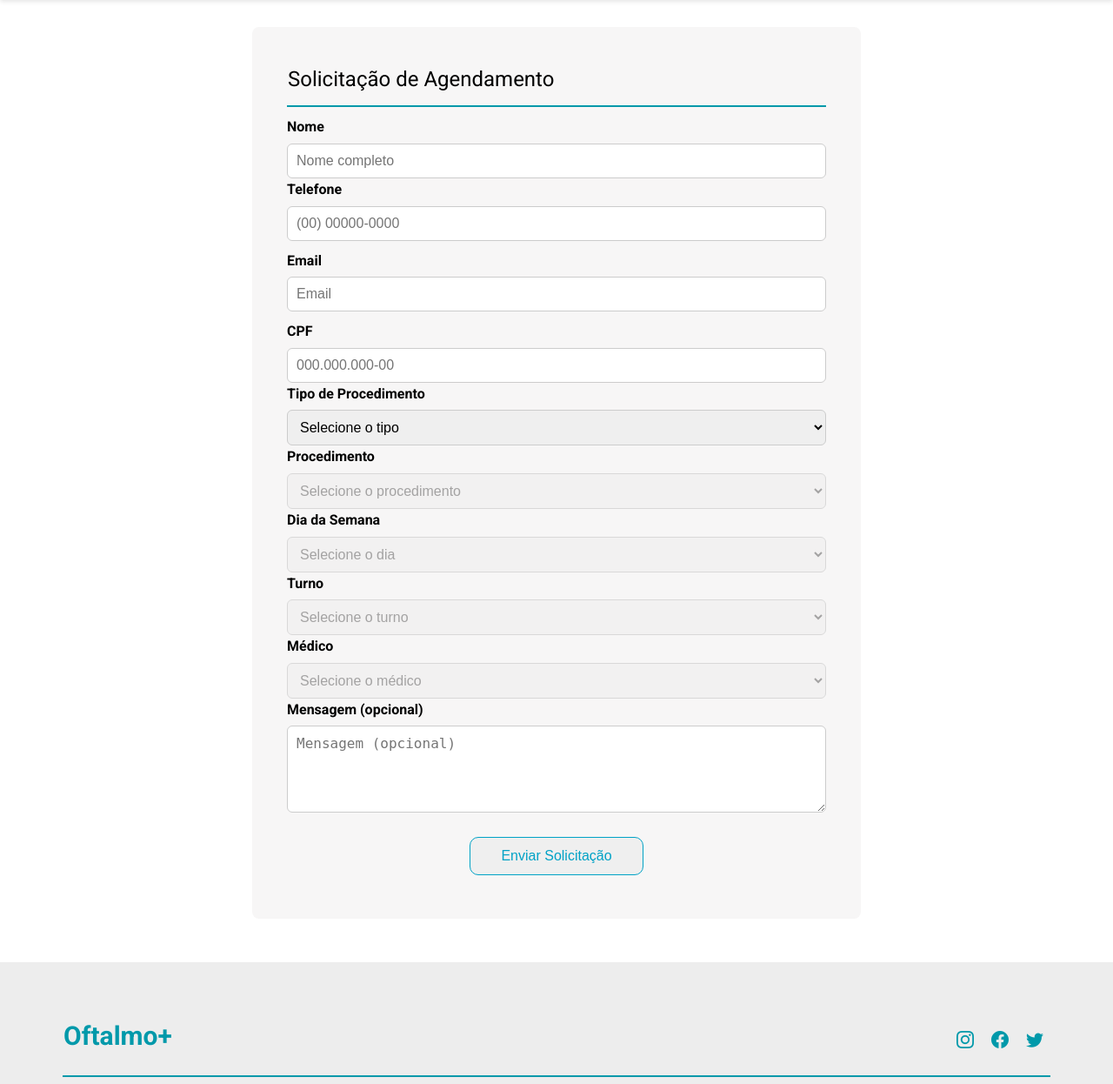
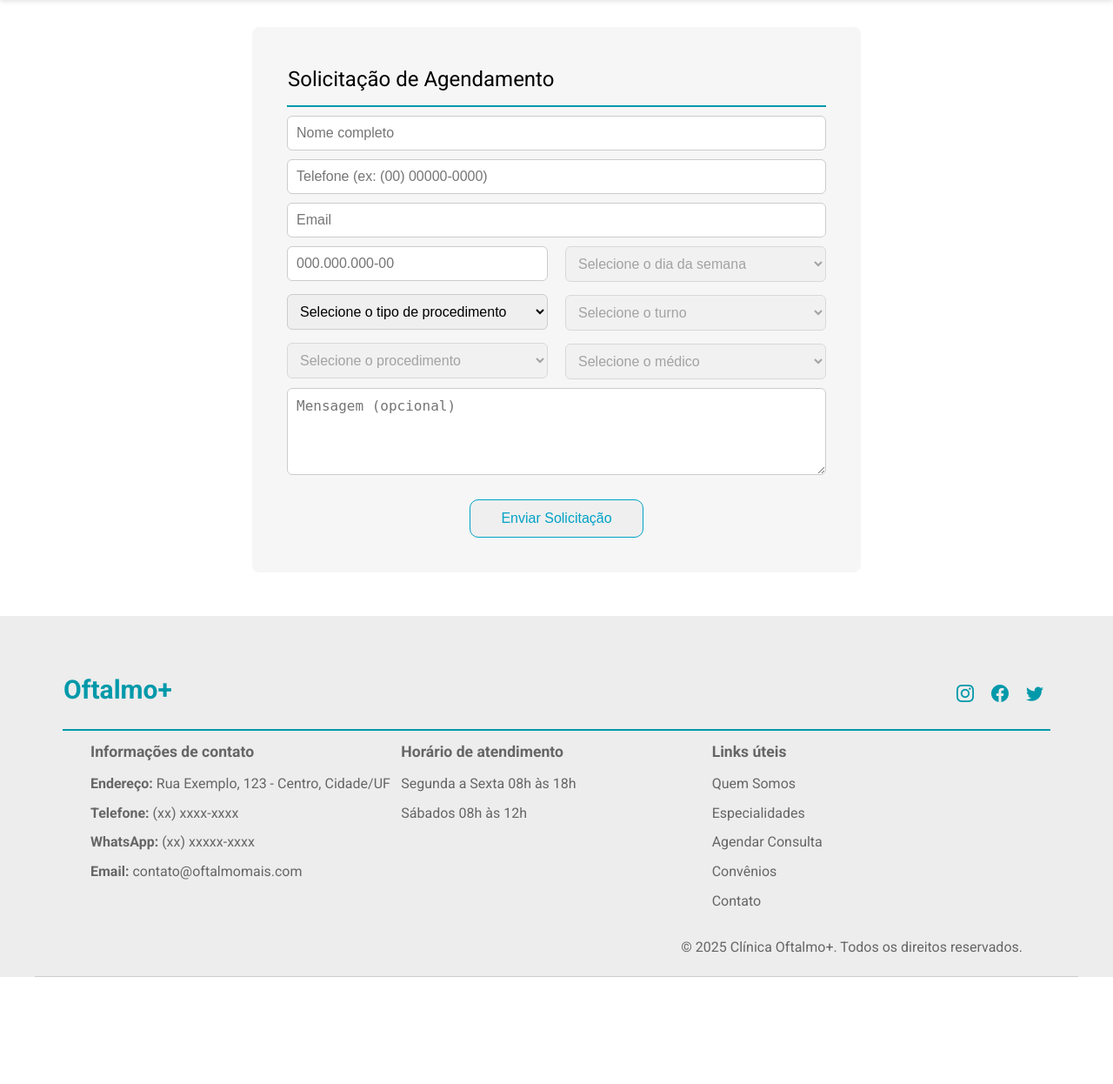
Before and after one commit to lannyily/Oftalmo, a Django app: page /formularioConsulta/ in a window 1280 px wide. Shown: the part 89-1335 px from the top of the page at 87% size. After the commit the page ends 1212 px from the top, so only its background shows below. Run offline with Django 5.2, Linux system fonts and the light colour scheme.

Commit message:
Ajuste na marcação de procedimento

```diff
--- a/app/mensagem.py
+++ b/app/mensagem.py
@@ -14,7 +14,11 @@
         mensagem = (
             f"Olá {consulta.nome}! Sua consulta com {consulta.medico.nome} "
             f"foi confirmada para {consulta.data_atribuida.strftime('%d/%m/%Y')}.\n\n"
-            "Por favor, chegue com 10 minutos de antecedência.\n\n"
+            f"🕑 *Turno:* {consulta.turno}\n"
+            f"🧑‍⚕️ *Médico:* Dr(a). {consulta.medico.nome}\n"
+            f"📄 *Procedimento:* {consulta.procedimento}\n"
+            "Por favor, chegue com 10 minutos de antecedência.\n"
+            "Se deseja mudar a data do procedimento?\n\n"
             "Atenciosamente,\nEquipe Clínica"
         )
 
--- a/app/signals.py
+++ b/app/signals.py
@@ -1,10 +1,10 @@
 from django.db.models.signals import post_save
 from django.dispatch import receiver
-from .models import Consulta
+from .models import Agenda
 import time
 from django.conf import settings
 
-@receiver(post_save, sender=Consulta)
+@receiver(post_save, sender=Agenda)
 def enviar_whatsapp_apos_confirmacao(sender, instance, created, **kwargs):
     if not created and instance.confirmada:
         if not getattr(settings, 'WHATSAPP_ENABLED', False):
--- a/app/static/css/formularioC.css
+++ b/app/static/css/formularioC.css
@@ -17,6 +17,7 @@
     width: 100%;
     background-color: white;
     box-shadow: 0 2px 5px rgba(0,0,0,0.1);
+    z-index: 1000;
   }
 
 .cabecalho {
@@ -79,7 +80,6 @@
 
 }
 
-
 button {
     border: 1px solid #00a2c6;
     color: #00a2c6;
@@ -98,8 +98,6 @@
     transition: background-color 0.3s, color 0.3s;
 }
 
-
-
 hr{
     font-weight: normal;
     border: none;
@@ -113,18 +111,12 @@
     gap: 10px;
 }
 
-.form-row {
-
-  gap: 10px;
-  margin-bottom: 10px;
+.form-mensagem{
+  margin-top: 10px;
 }
 
 .form-row:nth-child(2) { /* linha do email */
   flex-direction: column;
-}
-
-.form-group {
-  flex: 1; /* Para que os campos ocupem igualmente o espaço na linha */
 }
 
 .form-row:nth-child(2) .form-group {
@@ -132,7 +124,26 @@
   width: 100%;
 }
 
+.form-row, .form-group {
+  gap: 10px;
+  margin-bottom: 10px;
+}
 
+.form-groups {
+  display: flex;
+  gap: 20px; /* Espaço entre as colunas */
+}
+
+.form-column {
+  flex: 1;
+  display: flex;
+  flex-direction: column;
+  gap: 15px; /* Espaço entre os itens */
+}
+
+.form-group {
+  width: 100%;
+}
 
 form label {
   display: block;
@@ -158,7 +169,6 @@
     min-height: 100px;
     grid-column: span 2;
 }
-
 
 input[name="nome"],
 input[name="telefone"] {
@@ -237,7 +247,6 @@
   flex: 1 1 300px;
 }
 
-
 .footer-columns{
   display: flex;
   max-width: 1200px;
@@ -294,9 +303,6 @@
   height: 20px;
 }
 
-
-
-
   /* Responsividade da apresentação */
 @media (max-width: 900px) {
     .hero {
--- a/app/templates/formularioConsulta.html
+++ b/app/templates/formularioConsulta.html
@@ -43,14 +43,14 @@
 
       <div class="form-row">
         <div class="form-group">
-      <label for="nome">Nome</label>
+
           <input type="text" name="nome" placeholder="Nome completo"
                   pattern="^[A-Za-zÀ-ÿ]{2,}(?:\s[A-Za-zÀ-ÿ]{2,})+$"
                   title="Digite seu nome completo (nome e sobrenome)" required>
         </div>
         <div class="form-group">
-      <label for="telefone">Telefone</label>
-      <input type="tel" name="telefone" id="telefone" placeholder="(00) 00000-0000"
+
+          <input type="tel" name="telefone" id="telefone" placeholder="Telefone (ex: (00) 00000-0000)"
                   pattern="\(\d{2}\)\s?\d{5}-\d{4}"
                   title="Formato esperado: (11) 91234-5678" required>
         </div>
@@ -58,61 +58,52 @@
 
       <div class="form-row">
         <div class="form-group">
-      <label for="email">Email</label>
+
           <input type="email" name="email" placeholder="Email" required>
         </div>
       </div>
 
-  <div class="form-row">
-    <div class="form-group">
-      <label for="cpf">CPF</label>
+      <div class="form-groups">
+        <div class="form-column">
+
           <input type="text" name="cpf" id="cpf" placeholder="000.000.000-00"
                 pattern="\d{3}\.\d{3}\.\d{3}-\d{2}"
                 title="Formato esperado: 000.000.000-00" required>
-    </div>
-   <div class="form-group">
-      <label for="tipo">Tipo de Procedimento</label>
+
           <select name="tipo" id="tipoProcedimento" required>
-        <option value="">Selecione o tipo</option>
+            <option value="">Selecione o tipo de procedimento</option>
+             <option value="consulta">Consulta</option>
             <option value="rotina">Exames de Rotina</option>
             <option value="avancado">Exames Diagnósticos Avançados</option>
             <option value="ambulatorial">Tratamentos Ambulatoriais</option>
             <option value="cirurgia">Cirurgias Oftalmológicas</option>
           </select>
-    </div>
 
-    <div class="form-group">
-      <label for="procedimento">Procedimento</label>
           <select name="procedimento" id="procedimento" required disabled>
             <option value="">Selecione o procedimento</option>
           </select>
+
         </div>
 
-    <div class="form-group">
-      <label for="dia">Dia da Semana</label>
+        <div class="form-column">
+
           <select name="dia" id="diaSemana" required disabled>
-        <option value="">Selecione o dia</option>
+            <option value="">Selecione o dia da semana</option>
           </select>
-    </div>
 
-    <div class="form-group">
-      <label for="turno">Turno</label>
           <select name="turno" id="turno" required disabled>
             <option value="">Selecione o turno</option>
           </select>
-    </div>
 
-    <div class="form-group">
-      <label for="medico">Médico</label>
           <select name="medico" id="medico" required disabled>
             <option value="">Selecione o médico</option>
           </select>
+
+        </div>
       </div>
 
-
       <div class="form-row">
-    <div class="form-group full-width">
-      <label for="mensagem">Mensagem (opcional)</label>
+        <div class="form-group full-width form-mensagem">
           <textarea name="mensagem" placeholder="Mensagem (opcional)"></textarea>
         </div>
       </div>
@@ -120,10 +111,7 @@
       <button type="submit">Enviar Solicitação</button>
       </form>
 
-
-
     </main>
-
 
   <footer class="footer">
         <div class="container footer-content">
@@ -189,6 +177,39 @@
 
       tipoSelect.addEventListener('change', function () {
         const tipo = this.value;
+
+        if (tipo === 'consulta') {
+          // Consulta fixa
+          procedimentoSelect.innerHTML = '<option value="consulta">Consulta</option>';
+          procedimentoSelect.disabled = false;
+
+          // Dias: segunda a sexta
+          const dias = ['segunda', 'terca', 'quarta', 'quinta', 'sexta'];
+          diaSelect.innerHTML = '<option value="">Selecione o dia</option>';
+          dias.forEach(dia => {
+            diaSelect.innerHTML += `<option value="${dia}">${capitalize(dia)}</option>`;
+          });
+          diaSelect.disabled = false;
+
+          // Turno fixo: manhã
+          turnoSelect.innerHTML = '<option value="manha">Manhã</option>';
+          turnoSelect.disabled = false;
+
+          // Médicos: buscar todos
+          medicoSelect.innerHTML = '<option value="">Carregando...</option>';
+          medicoSelect.disabled = true;
+          fetch(`/ajax/medicos/?procedimento_id=consulta`)  // seu back deve tratar o ID "consulta"
+            .then(res => res.json())
+            .then(data => {
+              medicoSelect.innerHTML = '<option value="">Selecione o médico</option>';
+              data.forEach(med => {
+                medicoSelect.innerHTML += `<option value="${med.id}">Dr(a). ${med.nome}</option>`;
+              });
+              medicoSelect.disabled = false;
+            });
+
+        } else {
+          // Para os outros tipos: carregar dinamicamente
           procedimentoSelect.innerHTML = '<option value="">Carregando...</option>';
           procedimentoSelect.disabled = true;
 
@@ -201,12 +222,23 @@
               });
               procedimentoSelect.disabled = false;
             });
+
+          // Limpa os outros campos
+          diaSelect.innerHTML = '<option value="">Selecione o dia</option>';
+          diaSelect.disabled = true;
+          turnoSelect.innerHTML = '<option value="">Selecione o turno</option>';
+          turnoSelect.disabled = true;
+          medicoSelect.innerHTML = '<option value="">Selecione o médico</option>';
+          medicoSelect.disabled = true;
+        }
       });
 
       procedimentoSelect.addEventListener('change', function () {
         const procedimentoId = this.value;
 
-      // Dias
+        if (procedimentoId === 'consulta') return; // já tratado
+
+        // Dias disponíveis
         diaSelect.innerHTML = '<option value="">Carregando...</option>';
         diaSelect.disabled = true;
         fetch(`/ajax/dias/?procedimento_id=${procedimentoId}`)
@@ -237,6 +269,8 @@
         const dia = this.value;
         const procedimentoId = procedimentoSelect.value;
 
+        if (procedimentoId === 'consulta') return; // turno fixo
+
         turnoSelect.innerHTML = '<option value="">Carregando...</option>';
         turnoSelect.disabled = true;
 
@@ -255,7 +289,6 @@
         return str.charAt(0).toUpperCase() + str.slice(1);
       }
     });
-
   </script>
 </body>
 </html>
--- a/app/templates/home.html
+++ b/app/templates/home.html
@@ -41,13 +41,13 @@
             <p>Na Oftalmo+, cuidamos da sua saúde ocular com tecnologia de ponta, profissionais experientes e atendimento humanizado. Aqui, cada detalhe importa — desde a sua primeira consulta até o acompanhamento completo da sua visão.</p>
             <div class="hero-buttons">
                 <button class="btn-agendar" onclick="window.location.href='{% url 'formularioConsulta' %}'">Agendar Consulta</button>
-                <button class="btn-sobre">Quem Somos</button>
+                <a href="#sobre" class="btn-sobre" style="text-decoration: none;">Quem Somos</a>
             </div>
         </div>
         <div class="hero-image"></div>
     </section>
 
-    <section class="sobre">
+    <section class="sobre" id="sobre">
         <div class="container">
             <div class="texto">
                 <h3>Institucional</h3>
--- a/app/templates/perfilProcedimento.html
+++ b/app/templates/perfilProcedimento.html
@@ -53,7 +53,11 @@
             <i class="bi bi-calendar-event-fill"></i>
             <div class="textos">
               <strong>Horários disponíveis:</strong>
-              <p>{{ procedimento.horarios_disponiveis }}</p>
+              {% for horario in procedimento.horarios.all %}
+                <p>{{ horario.get_dia_display }} - {{ horario.get_turno_display }} ({{ horario.hora_inicio }} às {{ horario.hora_fim }})</p>
+              {% empty %}
+                <p>Sem horários cadastrados.</p>
+              {% endfor %}
             </div>
           </li>
           <li>
--- a/app/urls.py
+++ b/app/urls.py
@@ -6,6 +6,7 @@
 from .views.perfilProcedimento_views import perfilProcedimento_views
 from .views.procedimentos_views import procedimentos_views
 from .views.formulario_views import formularioConsulta_view, procedimentos_por_tipo, dias_por_procedimento, turnos_por_procedimento_dia, medicos_por_procedimento
+
 
 urlpatterns = [
     path('', home_view, name='home'),
--- a/app/views/formulario_views.py
+++ b/app/views/formulario_views.py
@@ -1,7 +1,24 @@
 from django.shortcuts import render, redirect, get_object_or_404
 from ..models import Medico
-from ..models import Consulta, Procedimento, HorarioProcedimento
+from ..models import Agenda, Procedimento, HorarioProcedimento
 from django.http import JsonResponse
+
+
+def medicos_por_procedimento(request):
+    procedimento_id = request.GET.get('procedimento_id')
+
+    if procedimento_id == 'consulta':
+        # Consulta é fixa, retorna todos os médicos
+        medicos = Medico.objects.all()
+    else:
+        try:
+            procedimento = Procedimento.objects.get(id=int(procedimento_id))
+            medicos = procedimento.medicos.all()
+        except (Procedimento.DoesNotExist, ValueError):
+            return JsonResponse([], safe=False)
+
+    data = [{'id': m.id, 'nome': m.nome} for m in medicos]
+    return JsonResponse(data, safe=False)
 
 def procedimentos_por_tipo(request):
     tipo = request.GET.get('tipo')
@@ -19,10 +36,8 @@
     turnos = HorarioProcedimento.objects.filter(procedimento_id=procedimento_id, dia=dia).values_list('turno', flat=True).distinct()
     return JsonResponse(list(turnos), safe=False)
 
-def medicos_por_procedimento(request):
-    procedimento_id = request.GET.get('procedimento_id')
-    medicos = Medico.objects.filter(procedimentos__id=procedimento_id).values('id', 'nome')
-    return JsonResponse(list(medicos), safe=False)
+
+
 
 def formulario_view(request):
     return render(request, 'formulario.html')
@@ -35,20 +50,35 @@
         telefone = request.POST.get('telefone')
         email = request.POST.get('email')
         cpf = request.POST.get('cpf')
+        tipo = request.POST.get('tipo')
+        procedimento_input = request.POST.get('procedimento')  # pode ser 'consulta' ou um ID numérico
         dia = request.POST.get('dia')
+        turno = request.POST.get('turno')
+        medico_id = request.POST.get('medico')
         mensagem = request.POST.get('mensagem')
 
-        medico_id = request.POST.get('medico')
-        medico = get_object_or_404(Medico, id=medico_id)
+        # 🧠 Verifica se o procedimento é 'consulta' ou um ID
+        if procedimento_input == 'consulta':
+            procedimento_nome = 'Consulta'
+        else:
+            try:
+                procedimento_id = int(procedimento_input)
+                procedimento_obj = Procedimento.objects.get(id=procedimento_id)
+                procedimento_nome = procedimento_obj.nome
+            except (ValueError, Procedimento.DoesNotExist):
+                procedimento_nome = 'Desconhecido'
 
-
-        Consulta.objects.create(
+        # 📝 Criação da Agenda
+        Agenda.objects.create(
             nome=nome,
             telefone=telefone,
             email=email,
             cpf=cpf,
+            tipo=tipo,
+            procedimento=procedimento_nome,
             dia=dia,
-            medico=medico,
+            turno=turno,
+            medico_id=medico_id,
             mensagem=mensagem
         )
 
```
Also changed, not shown: app/admin.py (+7 -7 lines), app/models.py (+8 -5 lines), app/migrations/0009_agenda_remove_consulta_medico_and_more.py (added), app/migrations/0010_rename_procedim_agenda_procedimento_and_more.py (added). Lines whose indentation alone changed are shown as unchanged.
